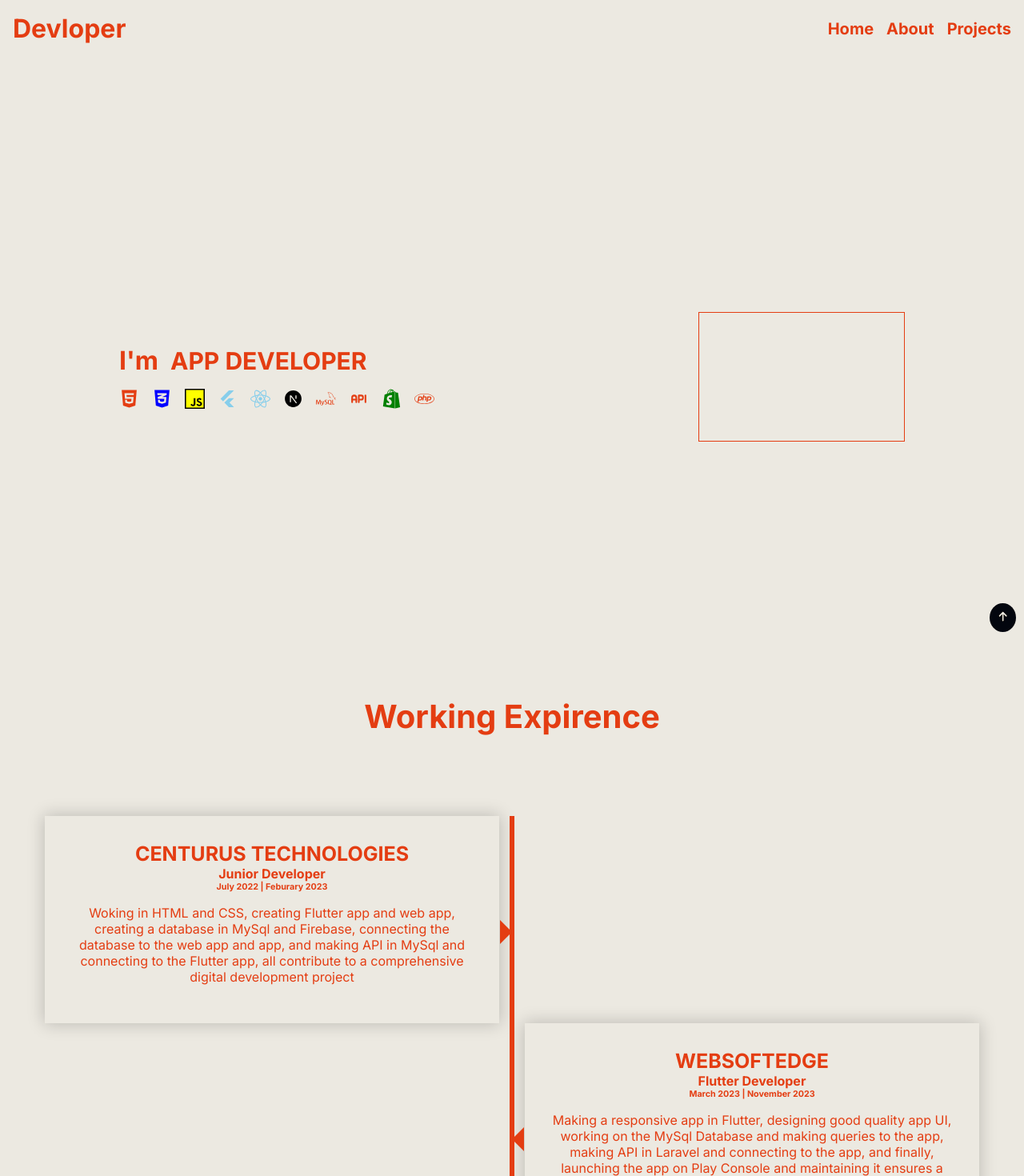
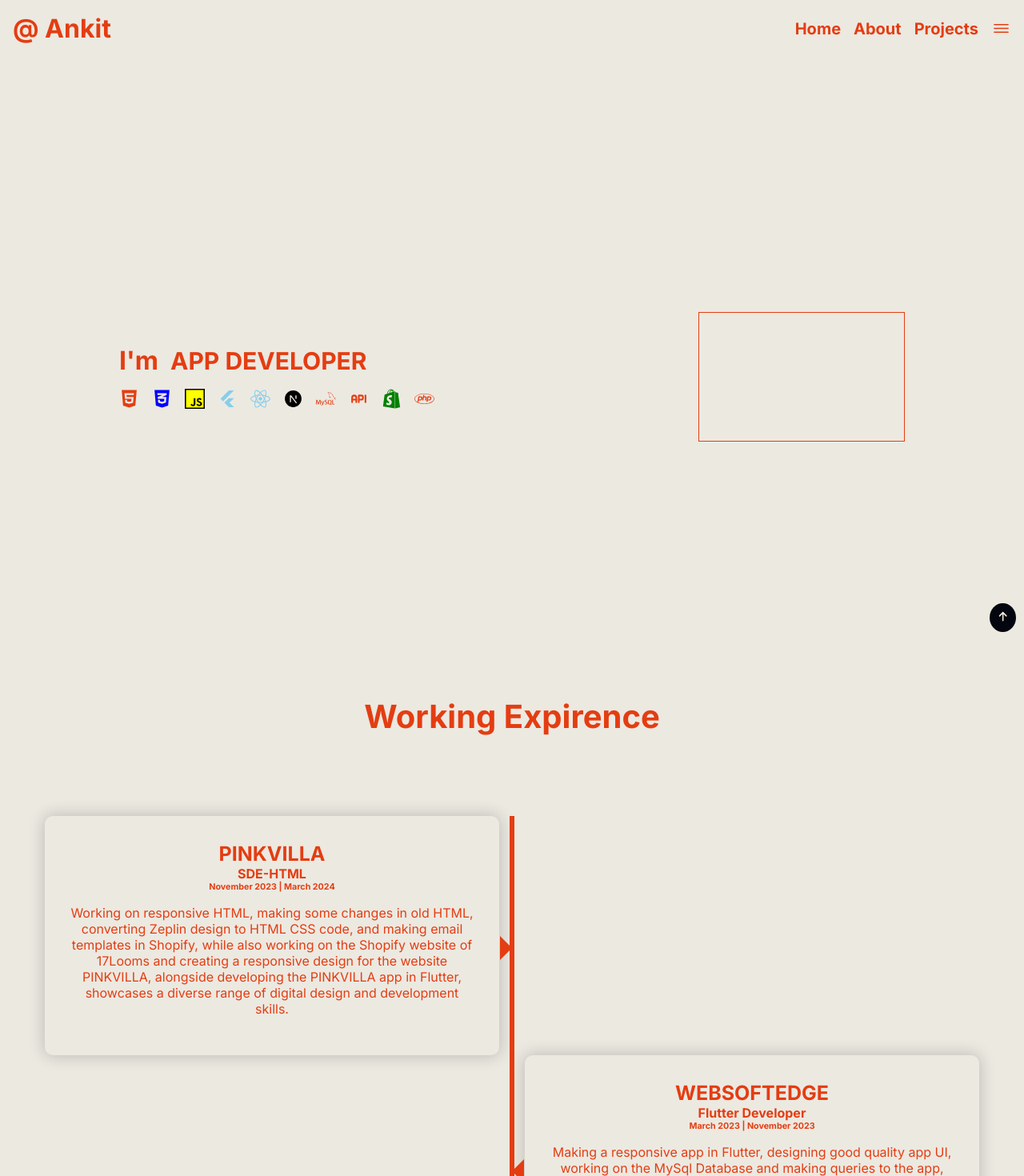
Before and after one commit to Ankitsaini406/portfolio, a Next.js app: page / in a window 1280 px wide. Shown: the top 1470 px of the page at 80% size. Built offline with nearby package versions, Linux system fonts and the light colour scheme.

Commit message:
"changes"

```diff
--- a/src/app/[timeline]/timeline.module.css
+++ b/src/app/[timeline]/timeline.module.css
@@ -8,19 +8,8 @@
 .textBox {
     padding: 2rem;
     margin: 0 1rem;
+    border-radius: 10px;
     box-shadow: 0px 0px 20px 1px rgba(0, 0, 0, 0.2);
-}
-
-@keyframes scrollView {
-    from {
-        opacity: 0;
-        scale: 0.5;
-    }
-
-    to {
-        opacity: 1;
-        scale: 1;
-    }
 }
 
 .timeline {
@@ -67,6 +56,18 @@
     }
 }
 
+@keyframes scrollView {
+    from {
+        opacity: 0;
+        scale: 0.5;
+    }
+
+    to {
+        opacity: 1;
+        scale: 1;
+    }
+}
+
 .container:nth-child(odd) {
     left: 0;
 
--- a/src/app/about/about.module.css
+++ b/src/app/about/about.module.css
@@ -62,6 +62,7 @@
 .abouttext{
     line-height: 22px;
     width: 700px;
+    font-size: calc(12px + var(--font-size));
 }
 
 .hovereffect:hover {
--- a/src/components/navbar/Navbar.module.css
+++ b/src/components/navbar/Navbar.module.css
@@ -36,3 +36,7 @@
     font-weight: bold;
     font-size: calc(15px + var(--font-size));
 }
+
+.menu {
+    font-size: calc(20px + var(--font-size));
+}
--- a/src/components/navbar/Navbar.tsx
+++ b/src/components/navbar/Navbar.tsx
@@ -31,14 +31,14 @@
           }}
         >
           <div className={style.NavBarName}>
-            <h1>Developer</h1>
+            <h1>@ Ankit</h1>
           </div>
           <Navlist />
         </div>
       ) : (
         <div className={style.NavBar}>
           <div className={style.NavBarName}>
-            <h1>Devloper</h1>
+            <h1>@ Ankit</h1>
           </div>
           <Navlist />
         </div>
--- a/src/components/navbar/Navlist.tsx
+++ b/src/components/navbar/Navlist.tsx
@@ -1,5 +1,6 @@
 import Link from "next/link";
 import style from "./Navbar.module.css"
+import { IoIosMenu } from "react-icons/io";
 import ThemeSwitcher from "../theme/ThemeSwitcher";
 
 const Navlist = ()=> {
@@ -27,6 +28,7 @@
                 )
             })
         }
+        <IoIosMenu className={style.menu}/>
         {/* <ThemeSwitcher /> */}
       </div>
     )
--- a/src/lib/timeline.tsx
+++ b/src/lib/timeline.tsx
@@ -1,10 +1,10 @@
 const Timelinedetial = [
     {
-        name: 'Centurus Technologies',
-        jobtitle: 'Junior Developer',
-        joinDate: 'July 2022',
-        endDate: 'Feburary 2023',
-        work: 'Woking in HTML and CSS, creating Flutter app and web app, creating a database in MySql and Firebase, connecting the database to the web app and app, and making API in MySql and connecting to the Flutter app, all contribute to a comprehensive digital development project'
+        name: 'Pinkvilla',
+        jobtitle: 'SDE-HTML',
+        joinDate: 'November 2023',
+        endDate: 'March 2024',
+        work: 'Working on responsive HTML, making some changes in old HTML, converting Zeplin design to HTML CSS code, and making email templates in Shopify, while also working on the Shopify website of 17Looms and creating a responsive design for the website PINKVILLA, alongside developing the PINKVILLA app in Flutter, showcases a diverse range of digital design and development skills.'
     },
     {
         name: 'Websoftedge',
@@ -14,11 +14,11 @@
         work: 'Making a responsive app in Flutter, designing good quality app UI, working on the MySql Database and making queries to the app, making API in Laravel and connecting to the app, and finally, launching the app on Play Console and maintaining it ensures a seamless and user-friendly digital experience.'
     },
     {
-        name: 'Pinkvilla',
-        jobtitle: 'SDE-HTML',
-        joinDate: 'November 2023',
-        endDate: 'March 2024',
-        work: 'Working on responsive HTML, making some changes in old HTML, converting Zeplin design to HTML CSS code, and making email templates in Shopify, while also working on the Shopify website of 17Looms and creating a responsive design for the website PINKVILLA, alongside developing the PINKVILLA app in Flutter, showcases a diverse range of digital design and development skills.'
+        name: 'Centurus Technologies',
+        jobtitle: 'Junior Developer',
+        joinDate: 'July 2022',
+        endDate: 'Feburary 2023',
+        work: 'Woking in HTML and CSS, creating Flutter app and web app, creating a database in MySql and Firebase, connecting the database to the web app and app, and making API in MySql and connecting to the Flutter app, all contribute to a comprehensive digital development project'
     }
 ]
 
```
